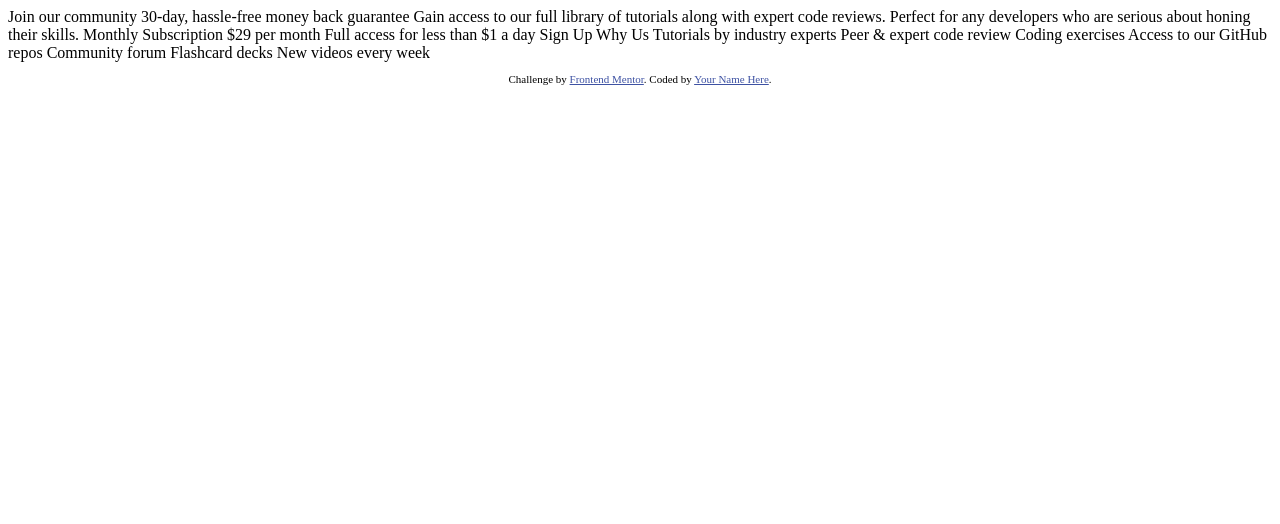
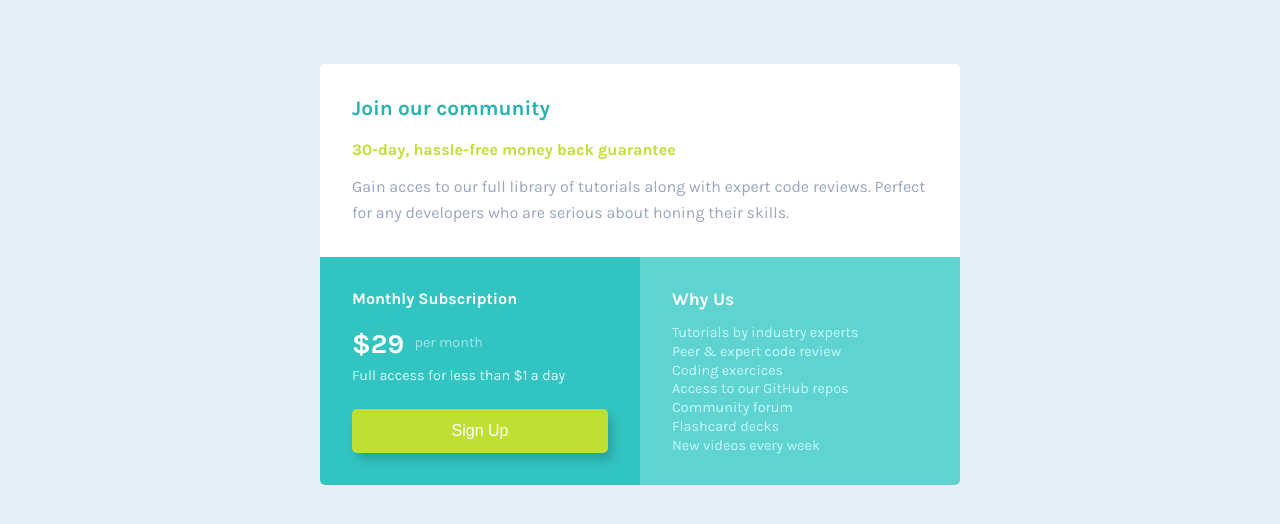
Before and after one commit to Ali-Akif/Web_V2, a plain HTML site: page FoureTout/Maquette_HTML_CSS/single-price-grid-component-master/index.html in a window 1280 px wide. Drawn offline with Linux system fonts and the light colour scheme.

Commit message:
Maquette 1

```diff
--- a/FoureTout/Maquette_HTML_CSS/single-price-grid-component-master/index.html
+++ b/FoureTout/Maquette_HTML_CSS/single-price-grid-component-master/index.html
@@ -1,50 +1,43 @@
 <!DOCTYPE html>
 <html lang="en">
 <head>
-  <meta charset="UTF-8">
-  <meta name="viewport" content="width=device-width, initial-scale=1.0"> <!-- displays site properly based on user's device -->
-
-  <link rel="icon" type="image/png" sizes="32x32" href="./images/favicon-32x32.png">
-
-  <title>Frontend Mentor | Single Price Grid Component</title>
-
-  <!-- Feel free to remove these styles or customise in your own stylesheet 👍 -->
-  <style>
-    .attribution { font-size: 11px; text-align: center; }
-    .attribution a { color: hsl(228, 45%, 44%); }
-  </style>
+   <meta charset="UTF-8">
+   <meta name="viewport" content="width=device-width, initial-scale=1.0">
+   <title>Maquette1</title>
+   <link rel="stylesheet" href="styles.css">
+   <link rel="preconnect" href="https://fonts.googleapis.com">
+   <link rel="preconnect" href="https://fonts.gstatic.com" crossorigin>
+   <link href="https://fonts.googleapis.com/css2?family=Karla:ital,wght@0,200..800;1,200..800&family=Manrope&family=Montserrat&display=swap" rel="stylesheet">
 </head>
 <body>
-  Join our community
+   <main>
 
-  30-day, hassle-free money back guarantee
+      <section class="join_community">
+         <h1>Join our community</h1>
+         <h2>30-day, hassle-free money back guarantee</h2>
+         <p>Gain acces to our full library of tutorials along with expert code reviews. Perfect for any developers who are serious about honing their skills.</p>
+      </section>
 
-  Gain access to our full library of tutorials along with expert code reviews.
-  Perfect for any developers who are serious about honing their skills.
+      <div class="container">
 
-  Monthly Subscription
+         <section class="monthly_subscription">
+            <h1>Monthly Subscription</h1>
+            <h2><span class="price">$29</span> per month</h2>
+            <p>Full access for less than $1 a day</p>
+            <a href="https://developer.mozilla.org/en-US/docs/Web/CSS/:hover" target="_blank"><button class="sign_up">Sign Up</button></a>
+         </section>
+         <section class="why_us">
+            <h1>Why Us</h1>
+            <p>Tutorials by industry experts<br>
+               Peer & expert code review<br>
+               Coding exercices<br>
+               Access to our GitHub repos<br>
+               Community forum<br>
+               Flashcard decks<br>
+               New videos every week</p>
+         </section>
 
-  &dollar;29 per month
-
-  Full access for less than &dollar;1 a day
-
-  Sign Up
-
-  Why Us
-
-  Tutorials by industry experts
-  Peer &amp; expert code review
-  Coding exercises
-  Access to our GitHub repos
-  Community forum
-  Flashcard decks
-  New videos every week
-
-  <footer>
-    <p class="attribution">
-      Challenge by <a href="https://www.frontendmentor.io?ref=challenge" target="_blank">Frontend Mentor</a>.
-      Coded by <a href="#">Your Name Here</a>.
-    </p>
-  </footer>
+      </div>
+   </main>
 </body>
 </html>
--- /dev/null
+++ b/FoureTout/Maquette_HTML_CSS/single-price-grid-component-master/styles.css
@@ -0,0 +1,154 @@
+* {
+   padding: 0;
+   margin: 0;
+   box-sizing: border-box;
+}
+
+body {
+   background-color: hsl(204, 43%, 93%);
+   font-family: "Karla", sans-serif;
+   font-weight: 400;
+}
+
+main {
+   margin: 5% 10%;
+   background-color: white;
+   border-radius: 5px;
+}
+
+section {
+   padding: 10%;
+}
+
+.join_community {
+   h1 {
+      color: hsl(179, 62%, 43%);
+      font-size: 1em;
+      margin-bottom: 25px;
+   }
+   h2 {
+      color: hsl(71, 73%, 54%);
+      font-size: 0.9em;
+      margin-bottom: 15px;
+   }
+   p {
+      color: hsl(218, 22%, 67%);
+      font-size: 0.8em;
+      line-height: 160%;
+   }
+}
+
+.monthly_subscription {
+   background-color: hsl(179, 60%, 48%);
+   color: white;
+   padding-bottom: 8%;
+
+   h1 {
+      font-size: 1em;
+      margin-bottom: 20px;
+   }
+   h2 {
+      font-size: 0.9em;
+      font-weight: 400;
+      color: rgb(161, 229, 235);
+      margin-bottom: 7px;
+   }
+   .price {
+      font-size: 1.9em;
+      font-weight: 700;
+      vertical-align: middle;
+      color: white;
+      padding-right: 7px;
+   }
+   p {
+      color: rgb(223, 251, 254);
+   }
+
+   button {
+      background-color: hsl(71, 73%, 54%);
+      border: none;
+      border-radius: 5px;
+      width: 100%;
+      padding: 13px 0;
+      color: white;
+      margin-top: 25px ;
+      font-size: 1em;
+      box-shadow: 5px 7px 10px -1px rgba(0, 0, 0, 0.188);
+   }
+
+   .sign_up:hover {
+      background-color: hsla(71, 88%, 75%, 0.703);
+   }
+   .sign_up:active {
+      border: 1px solid black;
+   }
+}
+
+.why_us {
+   color: white ;
+   background-color:hsla(179, 57%, 55%, 0.894) ;
+   border-radius: 0 0 5px 5px;
+
+   h1 {
+      font-size: 1.1em;
+   }
+   p {
+      margin-top: 15px;
+      color: rgb(199, 249, 254);
+      font-size: 0.9em;
+   }
+}
+
+@media screen and (min-width: 900px){
+   .container {
+      display: flex;
+   }
+
+   section {
+      padding: 5%;
+   }
+
+   main {
+      width: 50%;
+      margin: 5% auto;
+   }
+
+   .join_community {
+      h1 {
+         font-size: 1.3em;
+         margin-bottom: 20px;
+      }
+
+      h2 {
+         font-size: 1em;
+      }
+
+      p {
+         font-size: 1em;
+      }
+   }
+
+   .monthly_subscription {
+      flex: 1;
+      padding-bottom: 5%;
+      border-radius: 0 0 0 5px;
+      p {
+         font-size: 0.9em;
+      }
+   }
+
+   .why_us {
+      flex: 1;
+      padding-bottom: 0;
+      border-radius: 0 0 5px 0;
+
+      p {
+         line-height: 130%;
+      }
+   }
+
+}
+
+@media screen and (min-width) {
+
+}
```
Also changed, not shown: 2 other files.
